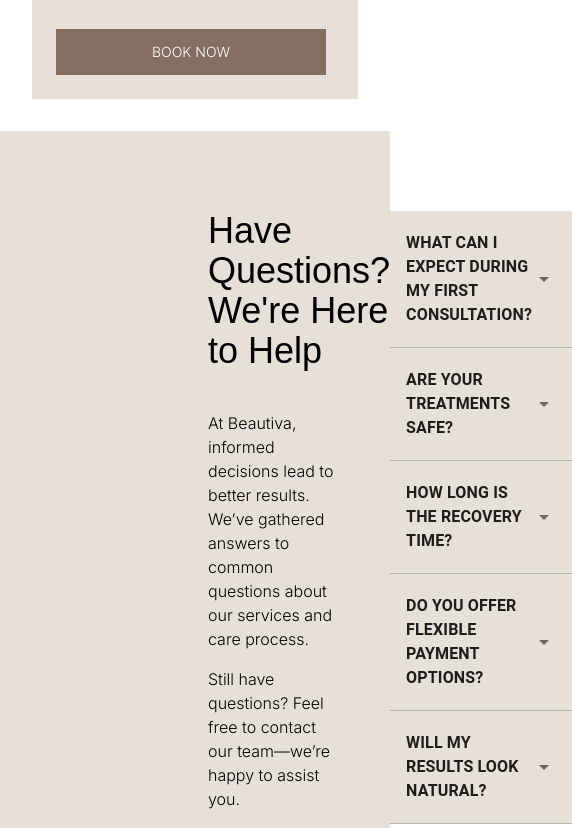
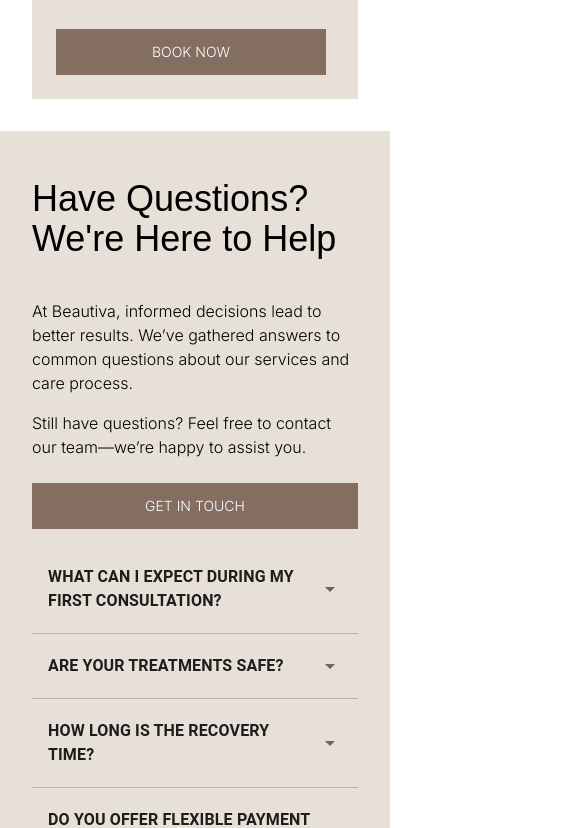
Before and after one commit to Yengzzkie/iconaesthetics, a Next.js app: page / in a window 390 px wide. Shown: the part 5082-5910 px from the top of the page, 572 px wide, since content can reach past the window. Built offline with nearby package versions, Linux system fonts and the light colour scheme; a web font is replaced by a local one.

Commit message:
added mobile layout for FAQ section

```diff
--- a/components/FrequentlyAskedQuestions/FrequentlyAskedQuestions.tsx
+++ b/components/FrequentlyAskedQuestions/FrequentlyAskedQuestions.tsx
@@ -7,14 +7,14 @@ const italiana = Italiana({ subsets: ["latin"], weight: "400" });
 
 const FrequentlyAskedQuestions = () => {
   return (
-    <div id="faq" className="bg-(--primary) px-32">
-      <div className="flex items-start p-20 mx-auto">
-        <div className="flex flex-col">
+    <div id="faq" className="bg-(--primary) px-8 py-12 lg:px-32 lg:py-0">
+      <div className="flex flex-col lg:flex-row items-start lg:p-20 mx-auto">
+        <div className="flex flex-col mb-4">
           <div className={`${italiana.className} text-4xl mb-10`}>
             <h1>Have Questions?</h1>
             <h1>We&apos;re Here to Help</h1>
           </div>
-          <div className="flex flex-col gap-4 font-thin w-3/4 h-1/2">
+          <div className="flex flex-col gap-4 font-thin lg:w-3/4 h-1/2">
             <p>
               At Beautiva, informed decisions lead to better results. We’ve
               gathered answers to common questions about our services and care
@@ -26,7 +26,7 @@ const FrequentlyAskedQuestions = () => {
             </p>
           </div>
 
-          <PrimaryButton label="GET IN TOUCH" variant="secondary" className="self-start mt-6" />
+          <PrimaryButton label="GET IN TOUCH" variant="secondary" className="self-start mt-6 w-full lg:w-fit" />
         </div>
 
         <div>
```
